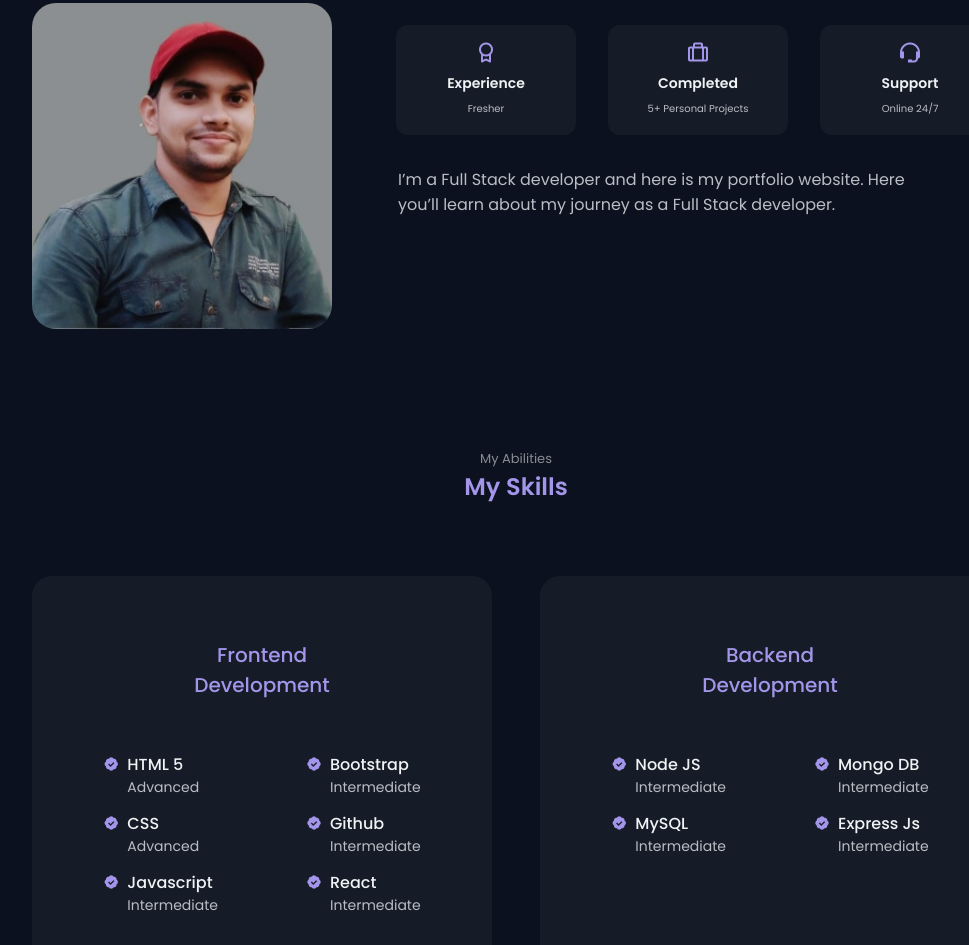
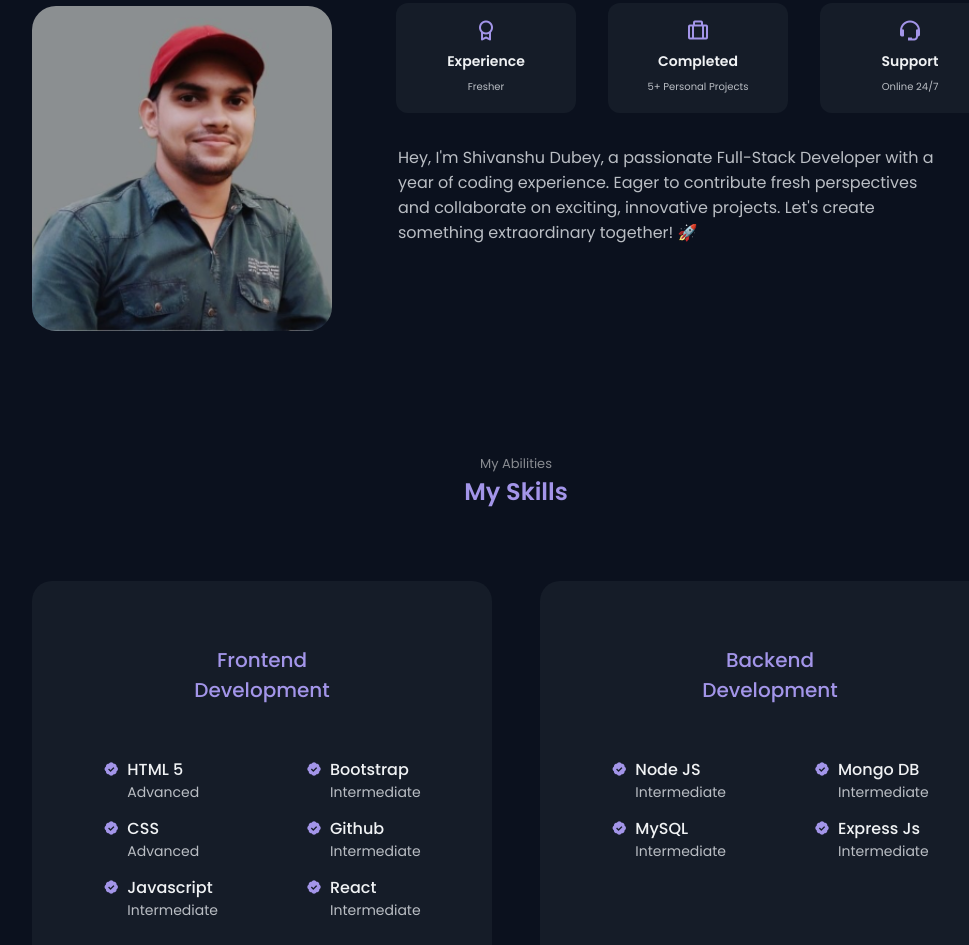
Before and after one commit to shivd236/Shivanshuporfolio, a plain HTML site: page index.html in a window 1280 px wide. Shown: the part 1039-1984 px from the top of the page, without its empty margins (124-1093 px from the left). Drawn offline with nearby package versions, Linux system fonts and the light colour scheme.

Commit message:
about me change

```diff
--- a/index.html
+++ b/index.html
@@ -136,8 +136,7 @@
                     </div>
 
                     <p class="about__description">
-                        I’m a Full Stack developer and here is my portfolio website.
-                         Here you’ll learn about my journey as a Full Stack developer.
+                        Hey, I'm Shivanshu Dubey, a passionate Full-Stack Developer with a year of coding experience. Eager to contribute fresh perspectives and collaborate on exciting, innovative projects. Let's create something extraordinary together! 🚀
                     </p>
 
                     <a href="#contact" class="button about__button-contact">Contact Me</a>
```
